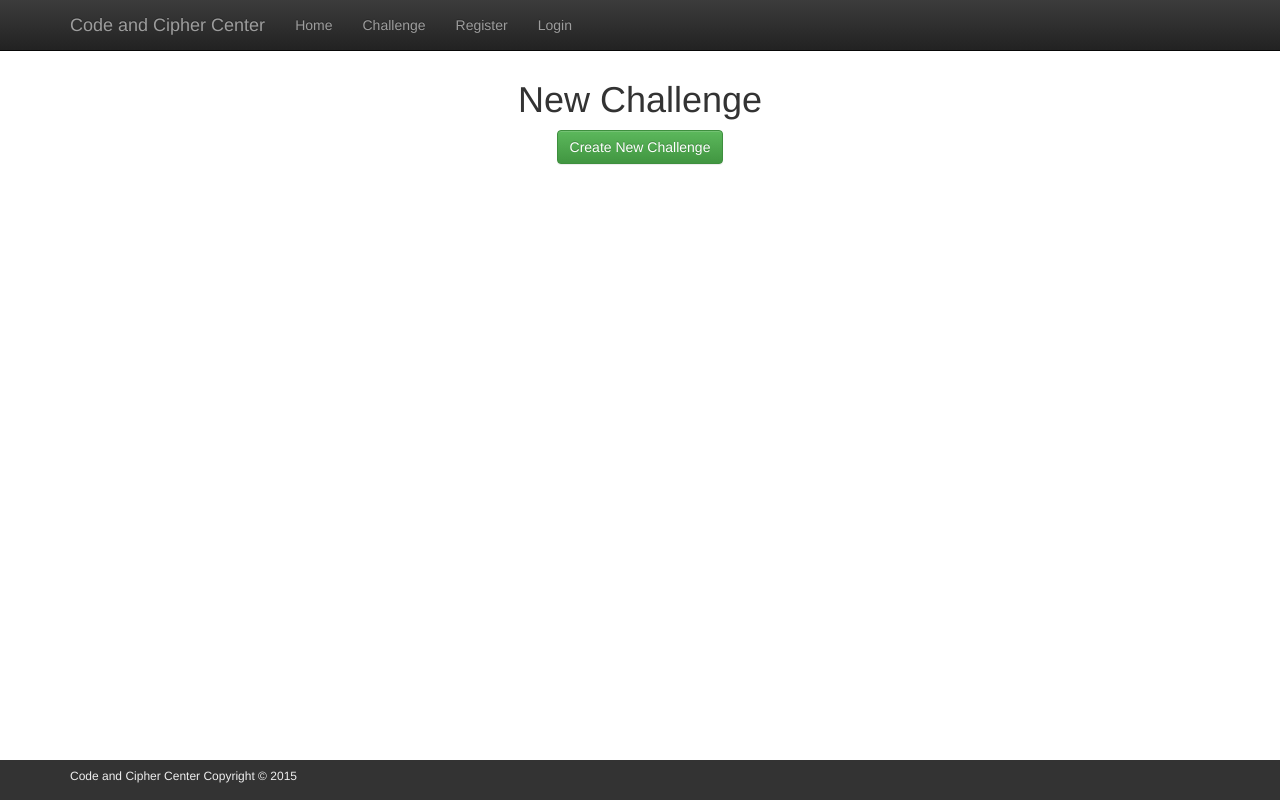
After one commit to lrascius/CodeCipherCenter, a Django app: template cccenter/templates/cccenter/create_challenge.html in a window 1280 px wide. The commit adds this page. Run offline with Django 3.2, Linux system fonts and the light colour scheme; the template is opened without the code that fills it, so the values that code supplies are empty; parts of the project's set-up code (start-up, migrations or seed data) failed here and were passed over; some libraries are stand-ins or nearby versions.

Commit message:
create_challenge page template created.  In its final form, will have much more content.

```diff
--- a/cccenter/templates/cccenter/challenge_page.html
+++ b/cccenter/templates/cccenter/challenge_page.html
@@ -21,7 +21,7 @@
 	        <form method="post" action="/cipher/joinchallenge/">{% csrf_token %}
 	            <!--<input class="btn btn-success" type="button" value="Join" onclick="joinChallenge({{challenge_id}})">-->
 	            <input type="hidden" name="challenge_id" value="{{challenge_id}}">
-	            <input class="btn btn-success" type="submit">
+	            <input class="btn btn-success" type="submit" value="Join">
 	        </form>
         {% endif %}
 	</div>
--- /dev/null
+++ b/cccenter/templates/cccenter/create_challenge.html
@@ -0,0 +1,11 @@
+{% extends 'cccenter/base.html' %}
+{% block body %}
+<div class="container">
+    <h1 style="width:100%; text-align:center">New Challenge</h1>
+    <div align="center">
+        <form method="post" action="/cipher/createchallenge/">{% csrf_token %}
+            <input class="btn btn-success" type="submit" value="Create New Challenge">
+        </form>
+    </div>
+</div>
+{% endblock %}
```
Also changed, not shown: db.sqlite3.
